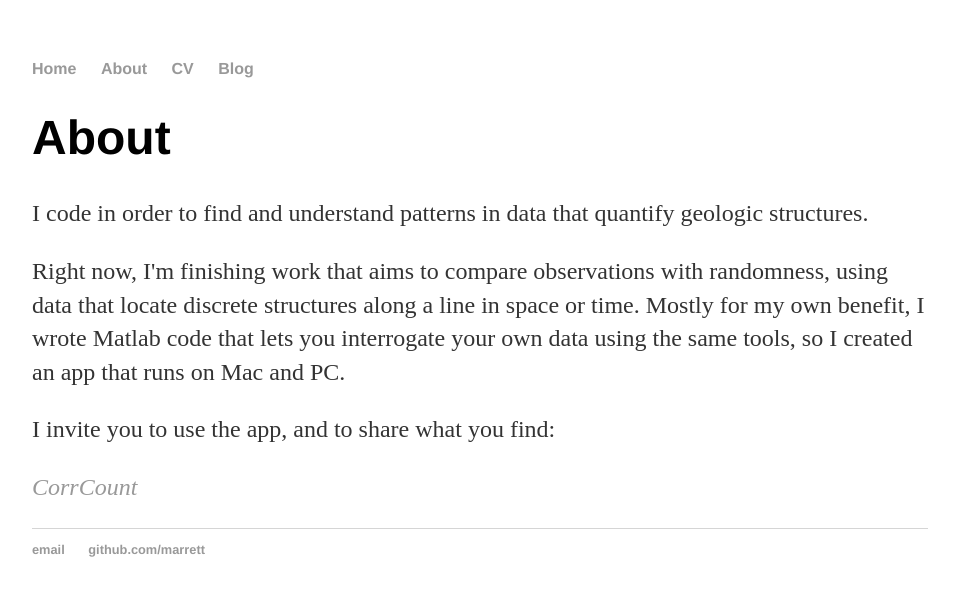
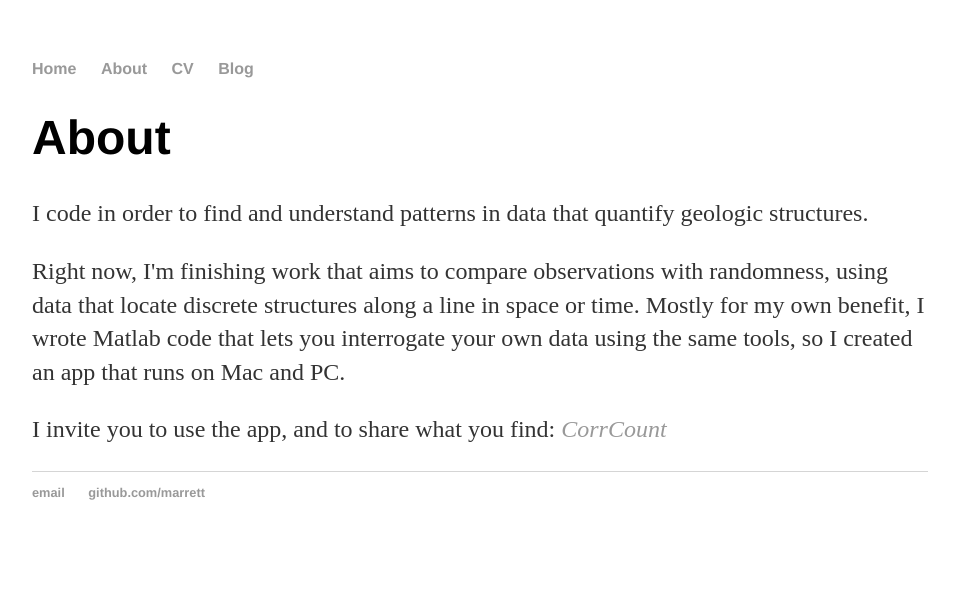
Before and after one commit to marrett/github.io, a Jekyll site: the page built from about/index.html, in a window 1280 px wide. Shown: the top 596 px of the page, without its empty margins (160-1119 px from the left). Built offline with Jekyll 4.4.1, drawn with Linux system fonts in a browser that asks for light colours.

```diff
--- a/about/index.html
+++ b/about/index.html
@@ -7,6 +7,6 @@ title: About Randy Marrett
 			<h1>About</h1>
 			<p>I code in order to find and understand patterns in data that quantify geologic structures.</p>
 			<p>Right now, I'm finishing work that aims to compare observations with randomness, using data that locate discrete structures along a line in space or time. Mostly for my own benefit, I wrote Matlab code that lets you interrogate your own data using the same tools, so I created an app that runs on Mac and PC.</p>
-			<p>I invite you to use the app, and to share what you find:</p>
-			<p><em><a href="https://github.com/marrett/CorrelationCount">CorrCount</a></em></p>
+			<p>I invite you to use the app, and to share what you find:
+			<em><a href="https://github.com/marrett/CorrelationCount">CorrCount</a></em></p>
 		</div>
```
